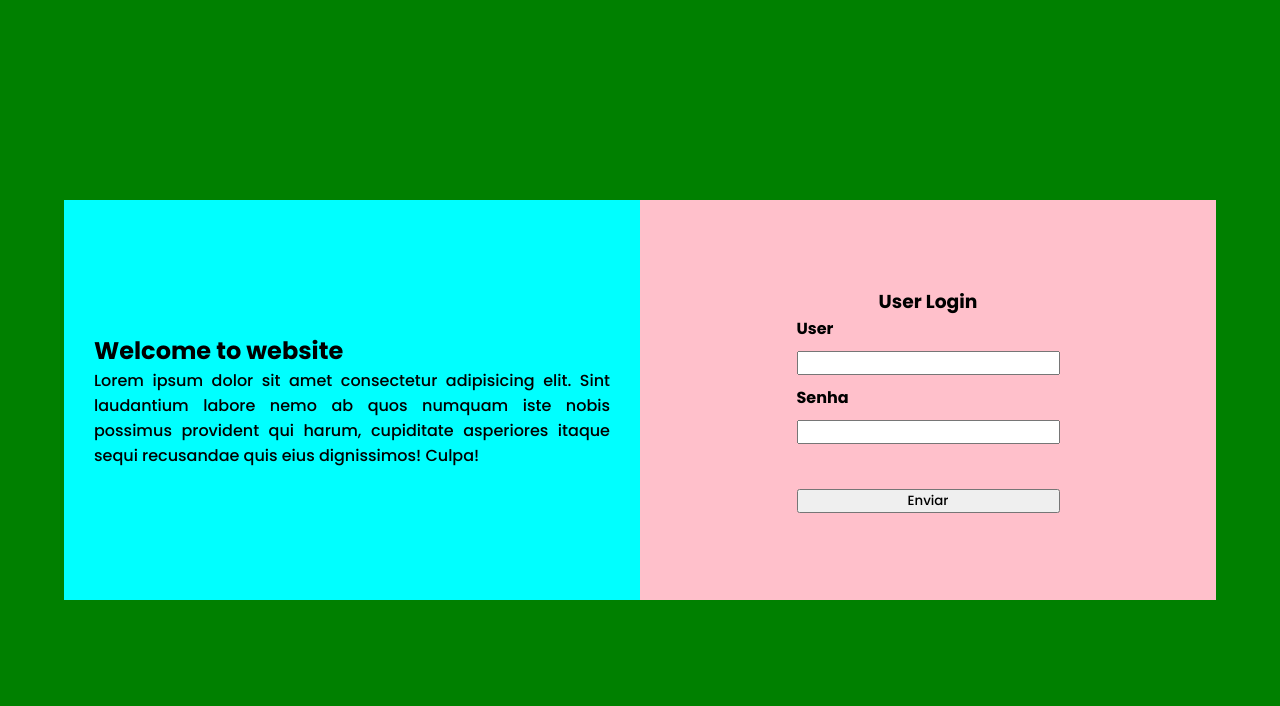
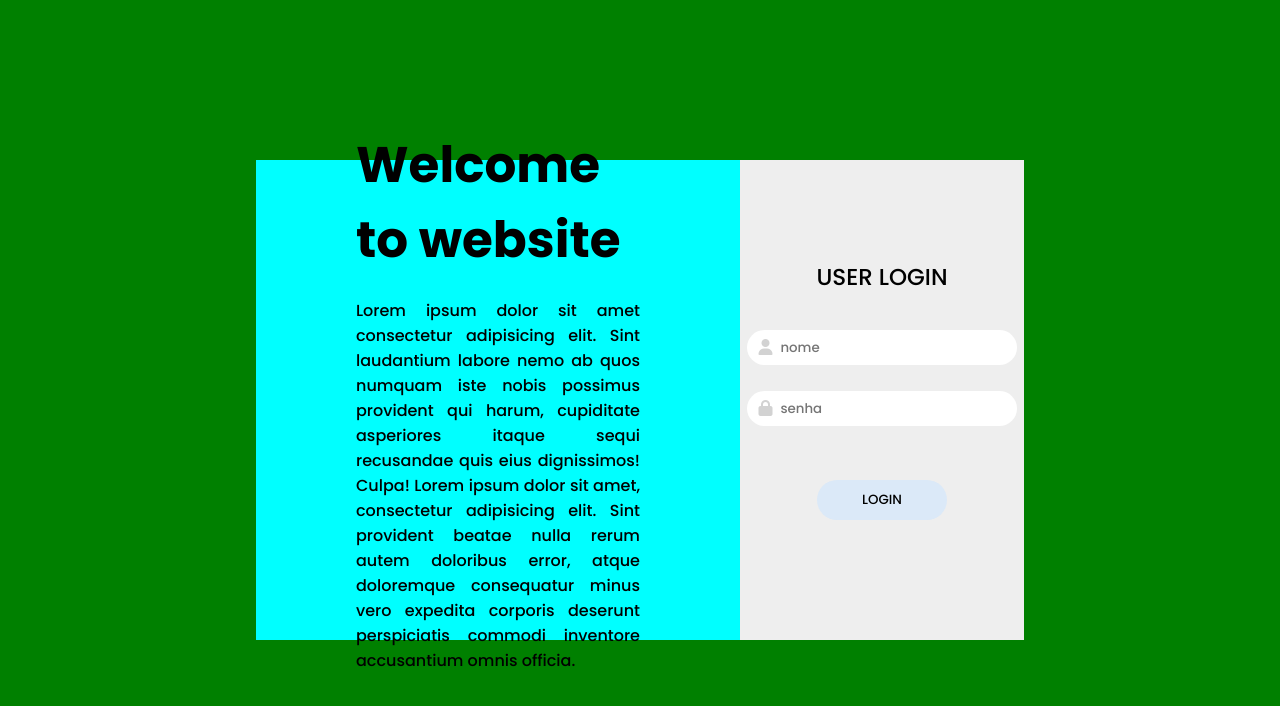
Before and after one commit to davittiw/TelaDeLogin, a plain HTML site: page index.html in a window 1280 px wide. Drawn offline with Linux system fonts and the light colour scheme.

Commit message:
part one of design

```diff
--- a/index.html
+++ b/index.html
@@ -11,19 +11,20 @@
     <section id="login-table">
         <div class="container">
             <div class="introducao">
-                <h2 class="textoIntroducao">Welcome to website</h2>
-                <p>Lorem ipsum dolor sit amet consectetur adipisicing elit. Sint laudantium labore nemo ab quos numquam iste nobis possimus provident qui harum, cupiditate asperiores itaque sequi recusandae quis eius dignissimos! Culpa!</p>
+                <p class="textoIntroducao">Welcome to website</p>
+                <p>Lorem ipsum dolor sit amet consectetur adipisicing elit. Sint laudantium labore nemo ab quos numquam iste nobis possimus provident qui harum, cupiditate asperiores itaque sequi recusandae quis eius dignissimos! Culpa! Lorem ipsum dolor sit amet, consectetur adipisicing elit. Sint provident beatae nulla rerum autem doloribus error, atque doloremque consequatur minus vero expedita corporis deserunt perspiciatis commodi inventore accusantium omnis officia.
+                </p>
             </div>
             <div class="login-time">
-                <h3 class="user-login">User Login</h3>
+                <p class="user-login">User Login</p>
                 <form method="post" action="login.php" class="user-login">
-                    <label for="txtUser" class="info"><b>User</b></label>
-                    <input class="nome-user" id="txtUser" name="txtUser" type="text">
+                    <i class="fa-solid fa-user"></i>
+                    <input class="nome-user" id="txtUser" placeholder=" nome" name="txtUser" type="text">
 
-                    <label for="txtPassword" class="info"><b>Senha</b></label>
-                    <input class="senha-user" id="txtPassword" name="txtPassword" type="text">
+                    <i class="fa-solid fa-lock"></i>
+                    <input class="senha-user" id="txtPassword" placeholder=" senha" name="txtPassword" type="text">
                     <br>
-                    <button type="submit" class="enviar">Enviar</button>
+                    <button type="submit" class="enviar">Login</button>
                 </form>
             </div>
         </div>
--- a/style.css
+++ b/style.css
@@ -17,13 +17,11 @@
 
 .container{
     display: flex;
-    height: 50vh;
-    width: 90%;
-    background-color: beige;
+    height: 60vh;
+    width: 60vw;
 }
 
 .introducao, .login-time{
-    padding: 30px;
     flex: 1;
     display: flex;
     flex-direction: column;
@@ -33,17 +31,36 @@
 .introducao{
     background-color: aqua;
     text-align: justify;
+    padding: 100px;
 }
 
-.introducao .textoIntroducao h2{
+.introducao .textoIntroducao{
     text-align: left;
+    font-size: 50px;
+    font-weight: 700;
+    margin-bottom: 20px;
 }
 
 .login-time{
-    background-color: pink;
+    background-color: rgb(238, 238, 238);
     display: flex;
     justify-content: center;
     align-items: center;
+    text-transform: uppercase;
+}
+
+.login-time i{
+    position: relative;
+    top: 16%;
+    left: 11.5px;
+    transform: translateY(-50%);
+    color: rgba(182, 182, 182, 0.616);
+    font-size: 16px;
+}
+
+.user-login{
+    font-size: 23px;
+    margin-bottom: 20px;
 }
 
 form{
@@ -51,10 +68,23 @@ form{
     flex-direction: column;
 }
 
-label, input{
+input{
     margin-bottom: 10px;
+    width: 240px;
+    height: 35px;
+    border: none;
+    border-radius: 60px;
+    padding-left: 30px;
 }
 
 button{
     margin-top: 10px;
+    width: 130px;
+    border-radius: 60px;
+    border: none;
+    padding: 10px 20px;
+    margin-left: auto;
+    margin-right: auto;
+    text-transform: uppercase;
+    background-color: rgb(219, 233, 248);
 }
```
